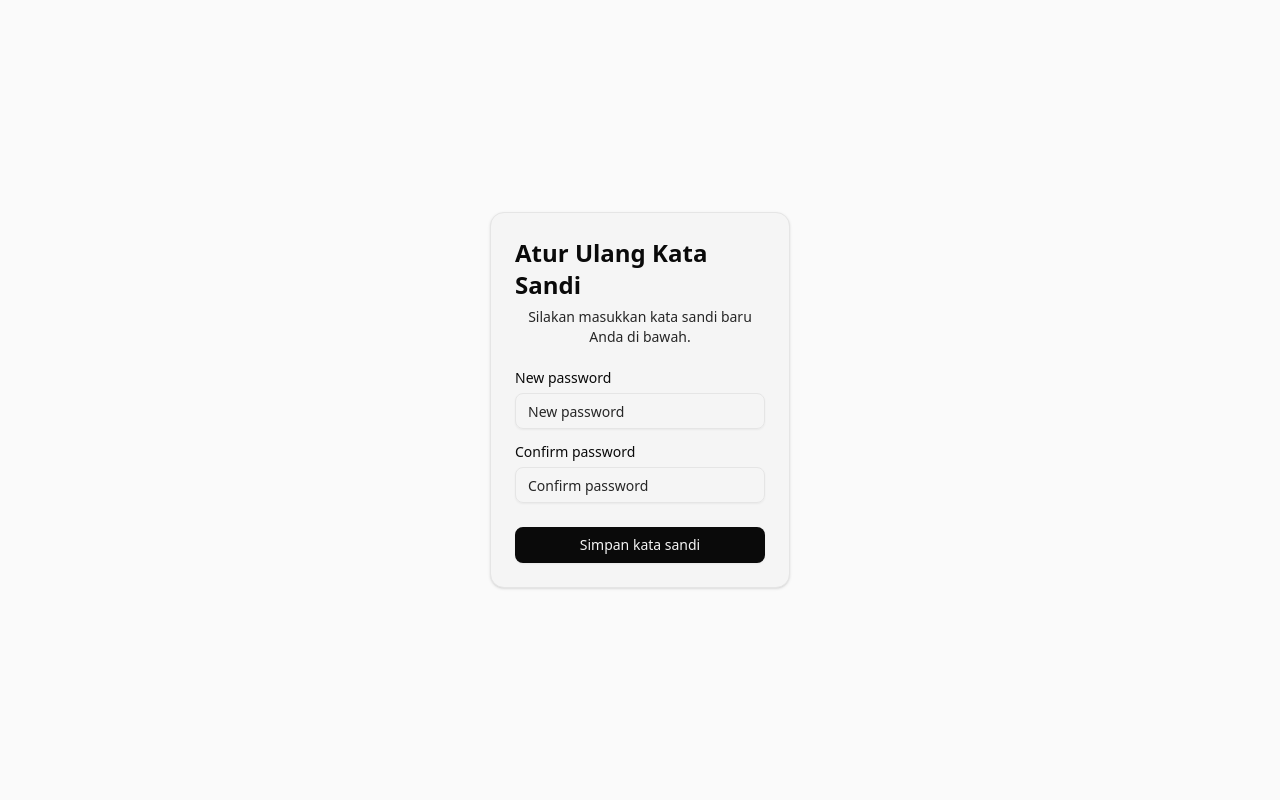
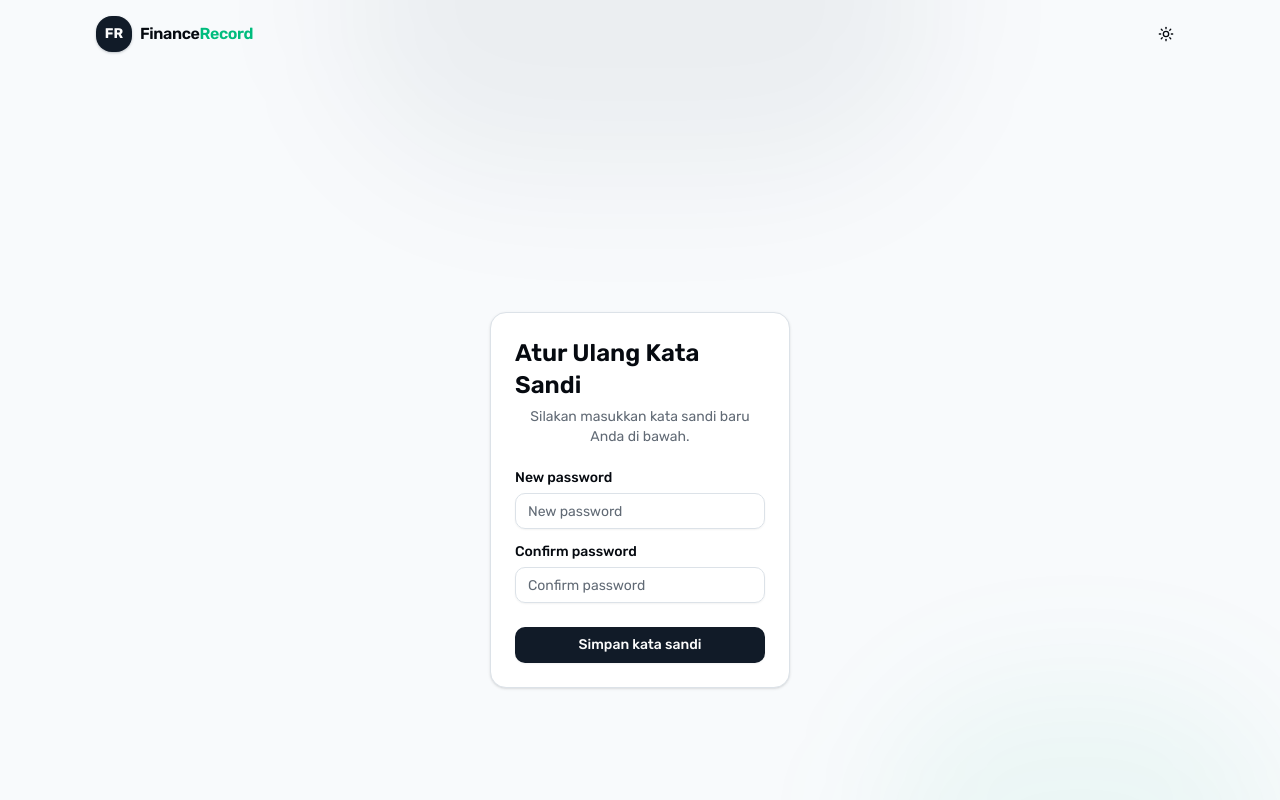
Before and after one commit to Raka-coder/next-finance-record, a Next.js app: page /update-password in a window 1280 px wide. Shown: the top 800 px of the page. Built offline with nearby package versions, Linux system fonts and the light colour scheme; no server answers.

Commit message:
style: enhance design system tokens, typography fonts, and auth layout shell

```diff
--- a/src/app/(auth)/layout.tsx
+++ b/src/app/(auth)/layout.tsx
@@ -7,6 +7,8 @@ import { toast } from "sonner"
 import { useAuth } from "@/hooks/use-auth"
 import LoadingGlobal from "@/components/loading/loading-global"
 import LoadingToDashboard from "@/components/loading/loading-to-dashboard"
+import Link from "next/link"
+import { ThemeToggle } from "@/components/theme-toggle"
 
 interface AuthLayoutProps {
   children: React.ReactNode
@@ -76,5 +78,34 @@ export default function AuthLayout({ children }: AuthLayoutProps) {
     return <LoadingToDashboard />
   }
 
-  return <div className="min-h-screen flex items-center justify-center px-4">{children}</div>
+  return (
+    <div className="relative min-h-[100dvh] w-full flex flex-col justify-between overflow-hidden">
+      {/* Subtle ambient lighting */}
+      <div className="absolute top-0 left-1/2 -translate-x-1/2 -translate-y-1/2 w-[600px] h-[350px] bg-primary/5 dark:bg-emerald-500/10 rounded-full blur-3xl pointer-events-none" />
+      <div className="absolute bottom-0 right-0 w-[400px] h-[300px] bg-emerald-500/5 dark:bg-emerald-500/5 rounded-full blur-3xl pointer-events-none" />
+
+      {/* Top Navbar */}
+      <header className="relative z-10 flex items-center justify-between p-4 md:px-8 max-w-6xl w-full mx-auto">
+        <Link href="/" className="flex items-center gap-2 group transition-opacity hover:opacity-80">
+          <div className="flex size-9 items-center justify-center rounded-xl bg-primary text-primary-foreground shadow-sm shadow-primary/20">
+            <span className="font-bold text-sm">FR</span>
+          </div>
+          <span className="font-semibold tracking-tight text-foreground">Finance<span className="text-emerald-500">Record</span></span>
+        </Link>
+        <div className="flex items-center gap-2">
+          <ThemeToggle />
+        </div>
+      </header>
+
+      {/* Form Container */}
+      <main className="relative z-10 flex-1 flex items-center justify-center px-4 py-8">
+        {children}
+      </main>
+
+      {/* Footer copyright */}
+      <footer className="relative z-10 py-4 text-center text-xs text-muted-foreground">
+        &copy; {new Date().getFullYear()} FinanceRecord. Hak cipta dilindungi.
+      </footer>
+    </div>
+  )
 }
--- a/src/app/globals.css
+++ b/src/app/globals.css
@@ -6,8 +6,8 @@
 @theme inline {
   --color-background: var(--background);
   --color-foreground: var(--foreground);
-  --font-sans: var(--font-geist-sans);
-  --font-mono: var(--font-geist-mono);
+  --font-sans: var(--font-rubik-sans), system-ui, sans-serif;
+  --font-mono: var(--font-mono), monospace;
   --color-sidebar-ring: var(--sidebar-ring);
   --color-sidebar-border: var(--sidebar-border);
   --color-sidebar-accent-foreground: var(--sidebar-accent-foreground);
@@ -43,123 +43,82 @@
   --radius-xl: calc(var(--radius) + 4px);
 }
 
-/* @media (prefers-color-scheme: dark) {
-  :root {
-    --background: #0a0a0a;
-    --foreground: #ededed;
-  }
-} */
-
-body {
-  /* font-family: Arial, Helvetica, sans-serif; */
-}
-
 :root {
-  --radius: 0.625rem;
-  --background: oklch(1 0 0);
-  --foreground: oklch(0.145 0 0);
+  --radius: 0.75rem;
+  --background: oklch(0.985 0.003 245);
+  --foreground: oklch(0.145 0.015 255);
   --card: oklch(1 0 0);
-  --card-foreground: oklch(0.145 0 0);
+  --card-foreground: oklch(0.145 0.015 255);
   --popover: oklch(1 0 0);
-  --popover-foreground: oklch(0.145 0 0);
-  --primary: oklch(0.205 0 0);
-  --primary-foreground: oklch(0.985 0 0);
-  --secondary: oklch(0.97 0 0);
-  --secondary-foreground: oklch(0.205 0 0);
-  --muted: oklch(0.97 0 0);
-  --muted-foreground: oklch(0.556 0 0);
-  --accent: oklch(0.97 0 0);
-  --accent-foreground: oklch(0.205 0 0);
-  --destructive: oklch(0.637 0.237 25.331);
-  --border: oklch(0.922 0 0);
-  --input: oklch(0.922 0 0);
-  --ring: oklch(0.708 0 0);
-  --chart-1: oklch(0.646 0.222 41.116);
-  --chart-2: oklch(0.6 0.118 184.704);
-  --chart-3: oklch(0.398 0.07 227.392);
-  --chart-4: oklch(0.828 0.189 84.429);
-  --chart-5: oklch(0.769 0.188 70.08);
-  --sidebar: oklch(0.985 0 0);
-  --sidebar-foreground: oklch(0.145 0 0);
-  --sidebar-primary: oklch(0.205 0 0);
-  --sidebar-primary-foreground: oklch(0.985 0 0);
-  --sidebar-accent: oklch(0.97 0 0);
-  --sidebar-accent-foreground: oklch(0.205 0 0);
-  --sidebar-border: oklch(0.922 0 0);
-  --sidebar-ring: oklch(0.708 0 0);
+  --popover-foreground: oklch(0.145 0.015 255);
+  --primary: oklch(0.22 0.03 255);
+  --primary-foreground: oklch(0.99 0 0);
+  --secondary: oklch(0.96 0.008 245);
+  --secondary-foreground: oklch(0.22 0.03 255);
+  --muted: oklch(0.96 0.008 245);
+  --muted-foreground: oklch(0.52 0.02 255);
+  --accent: oklch(0.96 0.008 245);
+  --accent-foreground: oklch(0.22 0.03 255);
+  --destructive: oklch(0.58 0.22 25);
+  --border: oklch(0.91 0.01 245);
+  --input: oklch(0.91 0.01 245);
+  --ring: oklch(0.65 0.15 160);
+  --chart-1: oklch(0.65 0.18 160);
+  --chart-2: oklch(0.6 0.14 210);
+  --chart-3: oklch(0.7 0.15 70);
+  --chart-4: oklch(0.62 0.2 300);
+  --chart-5: oklch(0.6 0.22 25);
+  --sidebar: oklch(0.99 0.002 245);
+  --sidebar-foreground: oklch(0.145 0.015 255);
+  --sidebar-primary: oklch(0.22 0.03 255);
+  --sidebar-primary-foreground: oklch(0.99 0 0);
+  --sidebar-accent: oklch(0.95 0.01 245);
+  --sidebar-accent-foreground: oklch(0.22 0.03 255);
+  --sidebar-border: oklch(0.92 0.01 245);
+  --sidebar-ring: oklch(0.65 0.15 160);
 }
 
 .dark {
-  --background: oklch(0.145 0 0);
-  --foreground: oklch(0.985 0 0);
-  --card: oklch(0.205 0 0);
-  --card-foreground: oklch(0.985 0 0);
-  --popover: oklch(0.205 0 0);
-  --popover-foreground: oklch(0.985 0 0);
-  --primary: oklch(0.922 0 0);
-  --primary-foreground: oklch(0.205 0 0);
-  --secondary: oklch(0.269 0 0);
-  --secondary-foreground: oklch(0.985 0 0);
-  --muted: oklch(0.269 0 0);
-  --muted-foreground: oklch(0.708 0 0);
-  --accent: oklch(0.269 0 0);
-  --accent-foreground: oklch(0.985 0 0);
-  --destructive: oklch(0.637 0.237 25.331);
+  --background: oklch(0.13 0.015 255);
+  --foreground: oklch(0.98 0.005 245);
+  --card: oklch(0.17 0.02 255);
+  --card-foreground: oklch(0.98 0.005 245);
+  --popover: oklch(0.17 0.02 255);
+  --popover-foreground: oklch(0.98 0.005 245);
+  --primary: oklch(0.92 0.015 245);
+  --primary-foreground: oklch(0.15 0.02 255);
+  --secondary: oklch(0.22 0.02 255);
+  --secondary-foreground: oklch(0.98 0.005 245);
+  --muted: oklch(0.22 0.02 255);
+  --muted-foreground: oklch(0.68 0.02 245);
+  --accent: oklch(0.22 0.02 255);
+  --accent-foreground: oklch(0.98 0.005 245);
+  --destructive: oklch(0.58 0.22 25);
   --border: oklch(1 0 0 / 10%);
-  --input: oklch(1 0 0 / 15%);
-  --ring: oklch(0.556 0 0);
-  --chart-1: oklch(0.488 0.243 264.376);
-  --chart-2: oklch(0.696 0.17 162.48);
-  --chart-3: oklch(0.769 0.188 70.08);
-  --chart-4: oklch(0.627 0.265 303.9);
-  --chart-5: oklch(0.645 0.246 16.439);
-  --sidebar: oklch(0.205 0 0);
-  --sidebar-foreground: oklch(0.985 0 0);
-  --sidebar-primary: oklch(0.488 0.243 264.376);
-  --sidebar-primary-foreground: oklch(0.985 0 0);
-  --sidebar-accent: oklch(0.269 0 0);
-  --sidebar-accent-foreground: oklch(0.985 0 0);
+  --input: oklch(1 0 0 / 14%);
+  --ring: oklch(0.65 0.15 160);
+  --chart-1: oklch(0.65 0.18 160);
+  --chart-2: oklch(0.65 0.15 210);
+  --chart-3: oklch(0.72 0.16 70);
+  --chart-4: oklch(0.65 0.2 300);
+  --chart-5: oklch(0.6 0.22 25);
+  --sidebar: oklch(0.15 0.018 255);
+  --sidebar-foreground: oklch(0.98 0.005 245);
+  --sidebar-primary: oklch(0.65 0.18 160);
+  --sidebar-primary-foreground: oklch(0.99 0 0);
+  --sidebar-accent: oklch(0.21 0.02 255);
+  --sidebar-accent-foreground: oklch(0.98 0.005 245);
   --sidebar-border: oklch(1 0 0 / 10%);
-  --sidebar-ring: oklch(0.556 0 0);
+  --sidebar-ring: oklch(0.65 0.15 160);
 }
-
-/* // ... existing code ... */
-.light {
-  --background: oklch(0.985 0 0);
-  --foreground: oklch(0.145 0 0);
-  --card: oklch(0.97 0 0);
-  --card-foreground: oklch(0.145 0 0);
-  --popover: oklch(0.97 0 0);
-  --popover-foreground: oklch(0.145 0 0);
-  --primary: oklch(0.145 0 0);
-  --primary-foreground: oklch(0.97 0 0);
-  --secondary: oklch(0.922 0 0);
-  --secondary-foreground: oklch(0.145 0 0);
-  --muted: oklch(0.922 0 0);
-  --muted-foreground: oklch(0.269 0 0);
-  --accent: oklch(0.922 0 0);
-  --accent-foreground: oklch(0.145 0 0);
-  --destructive: oklch(0.637 0.237 25.331);
-  --destructive-foreground: oklch(0.985 0 0);
-  --border: oklch(0.922 0 0);
-  --input: oklch(0.922 0 0);
-  --ring: oklch(0.145 0 0);
-  --sidebar: oklch(0.97 0 0);
-  --sidebar-foreground: oklch(0.145 0 0);
-  --sidebar-primary: oklch(0.145 0 0);
-  --sidebar-primary-foreground: oklch(0.97 0 0);
-  --sidebar-accent: oklch(0.922 0 0);
-  --sidebar-accent-foreground: oklch(0.145 0 0);
-  --sidebar-border: oklch(0.922 0 0);
-  --sidebar-ring: oklch(0.708 0 0);
-}
-/* // ... existing code ... */
-
 
 @layer base {
   * {
     @apply border-border outline-ring/50;
   }
+  html {
+    scroll-behavior: smooth;
+  }
   body {
     @apply bg-background text-foreground;
   }
--- a/src/app/layout.tsx
+++ b/src/app/layout.tsx
@@ -1,5 +1,5 @@
 import type { Metadata } from "next";
-import { Rubik } from "next/font/google";
+import { Rubik, JetBrains_Mono } from "next/font/google";
 import "./globals.css";
 import { Toaster } from "@/components/ui/sonner";
 import { ThemeProvider } from "@/providers/theme/theme-provider";
@@ -7,6 +7,11 @@ import { generateMetadata } from "@/lib/metadata";
 
 const rubikSans = Rubik({
   variable: "--font-rubik-sans",
+  subsets: ["latin"],
+});
+
+const jetbrainsMono = JetBrains_Mono({
+  variable: "--font-mono",
   subsets: ["latin"],
 });
 
@@ -26,7 +31,7 @@ export default function RootLayout({
         <link rel="icon" href="/wallet.svg" type="image/svg+xml" />
       </head>
       <body
-        className={`${rubikSans.variable} antialiased`}
+        className={`${rubikSans.variable} ${jetbrainsMono.variable} font-sans antialiased selection:bg-primary/10 selection:text-primary`}
       >
         <ThemeProvider
           attribute="class"
```
